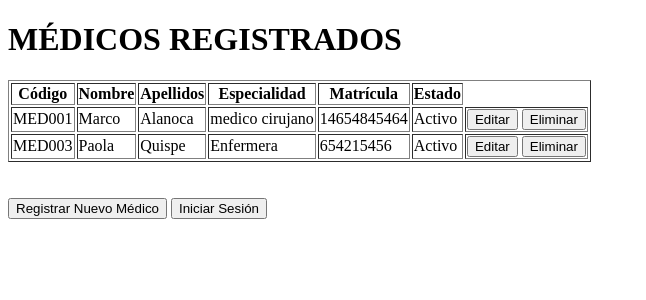
After one commit to DarkasterAlexis/PROYECTO-FIN_CONSULTORIO_MEDICO, a Flask app: page /listar_medicos in a window 1280 px wide. The commit adds this page. Shown: the top 300 px of the page, without its empty margins (0-646 px from the left). Run offline with Flask 3, Linux system fonts and the light colour scheme; data comes from the database, SQL or seed files in the repository; both versions use the stored data as it was after the commit.

Commit message:
Incremento 2 -Autenticacion y seguridad-crudmedico v2.2

```diff
--- a/controllers/medico_controller.py
+++ b/controllers/medico_controller.py
@@ -1,10 +1,98 @@
-from flask import Blueprint, render_template
+from flask import Blueprint, render_template, request, redirect, url_for
+from database import db
+from models.personal import Personal
+from models.usuario import Usuario
+from models.medico import Medico
+from models.rol import Rol
 
 medico_bp = Blueprint('medico', __name__)
 
-@medico_bp.route('/registrar_medico')
+@medico_bp.route('/registrar_medico', methods=['GET', 'POST'])
 def registrar_medico():
+    if request.method == 'POST':
+        nombre = request.form['nombre']
+        apellidos = request.form['apellidos']
+        telefono = request.form['telefono']
+        usuario = request.form['usuario']
+        password = request.form['password']
+        especialidad = request.form['especialidad']
+        matricula = request.form['matricula']
+        # Verificar si el usuario ya existe
+        usuario_existente = Usuario.query.filter_by(nombre_usuario=usuario).first()
+        if usuario_existente:
+            return "Error: El nombre de usuario ya existe."
 
-    return render_template(
-        'registrar_medico.html'
-    )
+        # Verificar matrícula repetida
+        matricula_existente = Medico.query.filter_by(MatriculaProfesional=matricula).first()
+        if matricula_existente:
+            return "Error: La matrícula profesional ya existe."
+
+        # Buscar rol Médico
+        rol_medico = Rol.query.filter_by(nombre_rol='Medico').first()
+        if not rol_medico:
+            return "Error: No existe el rol Médico."
+        try:
+            # Crear PERSONAL
+            nuevo_personal = Personal(Nombre=nombre,Apellidos=apellidos,Telefono=telefono,Estado='Activo')
+            db.session.add(nuevo_personal)
+            # Obtener CodPersonal
+            db.session.flush()
+            # Crear USUARIO
+            nuevo_usuario = Usuario(nombre_usuario=usuario,password=password,rol_id=rol_medico.rol_id,CodPersonal=nuevo_personal.CodPersonal)
+            db.session.add(nuevo_usuario)
+            # Crear MEDICO
+            nuevo_medico = Medico(Especialidad=especialidad,MatriculaProfesional=matricula,Estado='Activo',CodPersonal=nuevo_personal.CodPersonal)
+            db.session.add(nuevo_medico)
+            # Guardar todo junto
+            db.session.commit()
+            return redirect(url_for('medico.listar_medicos'))
+        except Exception as e:
+            db.session.rollback()
+            return f"Error al registrar: {str(e)}"
+    return render_template('registrar_medico.html')
+
+@medico_bp.route('/listar_medicos')
+def listar_medicos():
+    lista_medicos = Medico.query.filter_by(Estado='Activo').all()
+    return render_template('listar_medicos.html',lista_medicos=lista_medicos)
+
+@medico_bp.route('/editar_medico/<int:id>', methods=['GET', 'POST'])
+def editar_medico(id):
+    medico = Medico.query.get_or_404(id)
+    personal = Personal.query.get_or_404(medico.CodPersonal)
+    if request.method == 'POST':
+        personal.Nombre = request.form['nombre']
+        personal.Apellidos = request.form['apellidos']
+        personal.Telefono = request.form['telefono']
+        medico.Especialidad = request.form['especialidad']
+        medico.MatriculaProfesional = request.form['matricula']
+        try:
+            db.session.commit()
+            return redirect(url_for('medico.listar_medicos'))
+        except Exception as e:
+            db.session.rollback()
+            return f"Error al actualizar: {str(e)}"
+    return render_template('editar_medico.html',medico=medico,personal=personal)
+
+@medico_bp.route('/eliminar_medico/<int:id>')
+def eliminar_medico(id):
+    medico = Medico.query.get_or_404(id)
+    try:
+        # Desactivar médico
+        medico.Estado = 'Inactivo'
+        # Desactivar personal asociado
+        personal = Personal.query.get(medico.CodPersonal)
+        if personal:
+            personal.Estado = 'Inactivo'
+
+        # Desactivar usuario asociado
+        usuario = Usuario.query.filter_by(CodPersonal=medico.CodPersonal).first()
+        if usuario:
+            usuario.estado = False
+
+        db.session.commit()
+        return redirect(url_for('medico.listar_medicos'))
+
+    except Exception as e:
+        db.session.rollback()
+        return f"Error al desactivar médico: {str(e)}"
--- a/controllers/personal_controller.py
+++ b/controllers/personal_controller.py
@@ -18,7 +18,6 @@ def registrar_personal():
 
         # Verificar si el usuario ya existe
         usuario_existente = Usuario.query.filter_by(nombre_usuario=usuario).first()
-
         if usuario_existente:
             return "Error: El nombre de usuario ya existe."
         try:
--- a/models/medico.py
+++ b/models/medico.py
@@ -4,5 +4,7 @@ class Medico(db.Model):
     __tablename__ = 'medico'
     CodMedico = db.Column(db.Integer, primary_key=True)
     Especialidad = db.Column(db.String(100),nullable=False)
+    MatriculaProfesional = db.Column(db.String(50),unique=True,nullable=False)
     Estado = db.Column(db.String(20),default='Activo')
     CodPersonal = db.Column(db.Integer,db.ForeignKey('personal.CodPersonal'),nullable=False)
+    personal = db.relationship('Personal')
--- /dev/null
+++ b/templates/listar_medicos.html
@@ -0,0 +1,37 @@
+<!DOCTYPE html>
+<html lang="es">
+<head>
+    <meta charset="UTF-8">
+    <meta name="viewport" content="width=device-width, initial-scale=1.0">
+    <title>Listado de Médicos</title>
+</head>
+<body>
+    <h1>MÉDICOS REGISTRADOS</h1>
+    <table border="1">
+        <tr>
+            <th>Código</th>
+            <th>Nombre</th>
+            <th>Apellidos</th>
+            <th>Especialidad</th>
+            <th>Matrícula</th>
+            <th>Estado</th>
+        </tr>{% for medico in lista_medicos %}<tr>
+            <td>MED{{ "%03d"|format(medico.CodMedico) }}</td>
+            <td>{{ medico.personal.Nombre }}</td>
+            <td>{{ medico.personal.Apellidos }}</td>
+            <td>{{ medico.Especialidad }}</td>
+            <td>{{ medico.MatriculaProfesional }}</td>
+            <td>{{ medico.Estado }}</td>
+            <td><a href="/editar_medico/{{ medico.CodMedico }}">
+                    <button>Editar</button></a>
+                <a href="/eliminar_medico/{{ medico.CodMedico }}"
+                    onclick="return confirm('¿Esta seguro de desactivar este médico?')">
+                    <button>Eliminar</button></a></td>
+        </tr>
+        {% endfor %}
+    </table>
+    <br><br>
+    <a href="/registrar_medico"><button>Registrar Nuevo Médico</button></a>
+    <a href="/login"><button>Iniciar Sesión</button></a>
+</body>
+</html>
--- a/templates/login.html
+++ b/templates/login.html
@@ -15,6 +15,8 @@
         <input type="password">
         <br><br>
         <button type="submit">Iniciar Sesión</button>
+        <br><br>
+        <a href="/"><button type="button">Volver al inicio</button></a>
     </form>
 </body>
 </html>
```
Also changed, not shown: templates/editar_medico.html (added, +32 -0 lines), templates/registrar_medico.html (+20 -12 lines), instance/consultorio.db.
